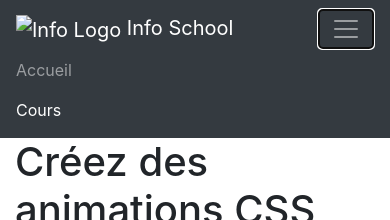
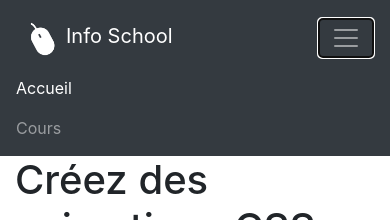
Before and after one commit to dfj2s/traveauxBoostrap, a plain HTML site: page lecons1.html in a window 390 px wide. Both pictures are taken after a click on the button "Toggle navigation". Shown: the top 220 px of the page. Drawn offline with nearby package versions, Linux system fonts and the light colour scheme.

Commit message:
logo parti video

```diff
--- a/lecons1.html
+++ b/lecons1.html
@@ -17,36 +17,28 @@
       <title>Info School</title>
   </head>
   <body>
-    <nav class="navbar navbar-expand-lg navbar-dark bg-dark">
+    <div class="bg-dark">
       <div class="container">
-        <a class="navbar-brand" href="#">
-          <img src="images/logo.png" width="50" height="50" alt="Info Logo" />
-          Info School
-        </a>
-        <button
-          class="navbar-toggler"
-          type="button"
-          data-toggle="collapse"
-          data-target="#navbarSupportedContent"
-          aria-controls="navbarSupportedContent"
-          aria-expanded="false"
-          aria-label="Toggle navigation"
-        >
+        <div class="row">
+          <nav class="col navbar navbar-expand-lg navbar-dark">
+            <a class="navbar-brand"6 href="index.html"> <img src="img/logo.png" width="50" height="50" alt="Site logo">Info School</a>
+            <button class="navbar-toggler" type="button" data-toggle="collapse" data-target="#navbarContent" aria-controls="navbarSupportedContent" aria-expanded="false" aria-label="Toggle navigation">
               <span class="navbar-toggler-icon"></span>
             </button>
-
-        <div class="collapse navbar-collapse" id="navbarSupportedContent">
-          <ul class="navbar-nav mr-auto">
-            <li class="nav-item">
+            <div id="navbarContent" class="collapse navbar-collapse">
+              <ul class="navbar-nav">
+                <li class="nav-item active">
                   <a class="nav-link" href="index.html">Accueil</a>
                 </li>
-            <li class="nav-item active">
-              <a class="nav-link" href="#">Cours</a>
+                <li class="nav-item">
+                  <a class="nav-link" href="lecons1.html.html">Cours</a>
                 </li>
               </ul>
             </div>
+          </nav>
         </div>
-    </nav>
+      </div>
+    </div>
     <div class="container">
       <div class="row">
         <div class="col">
```
Also changed, not shown: index.html (+1 -1 lines). Lines whose indentation alone changed are shown as unchanged.
